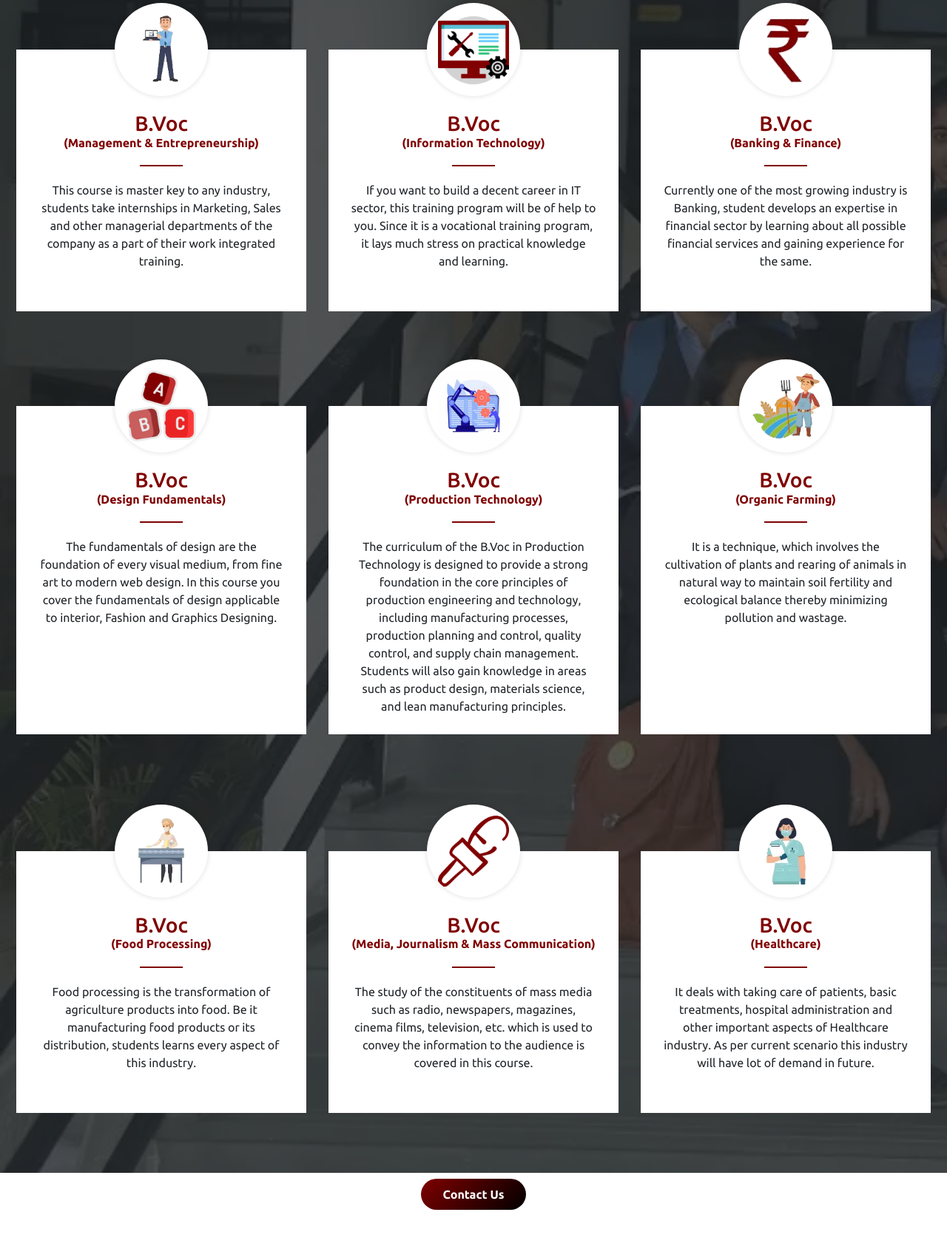
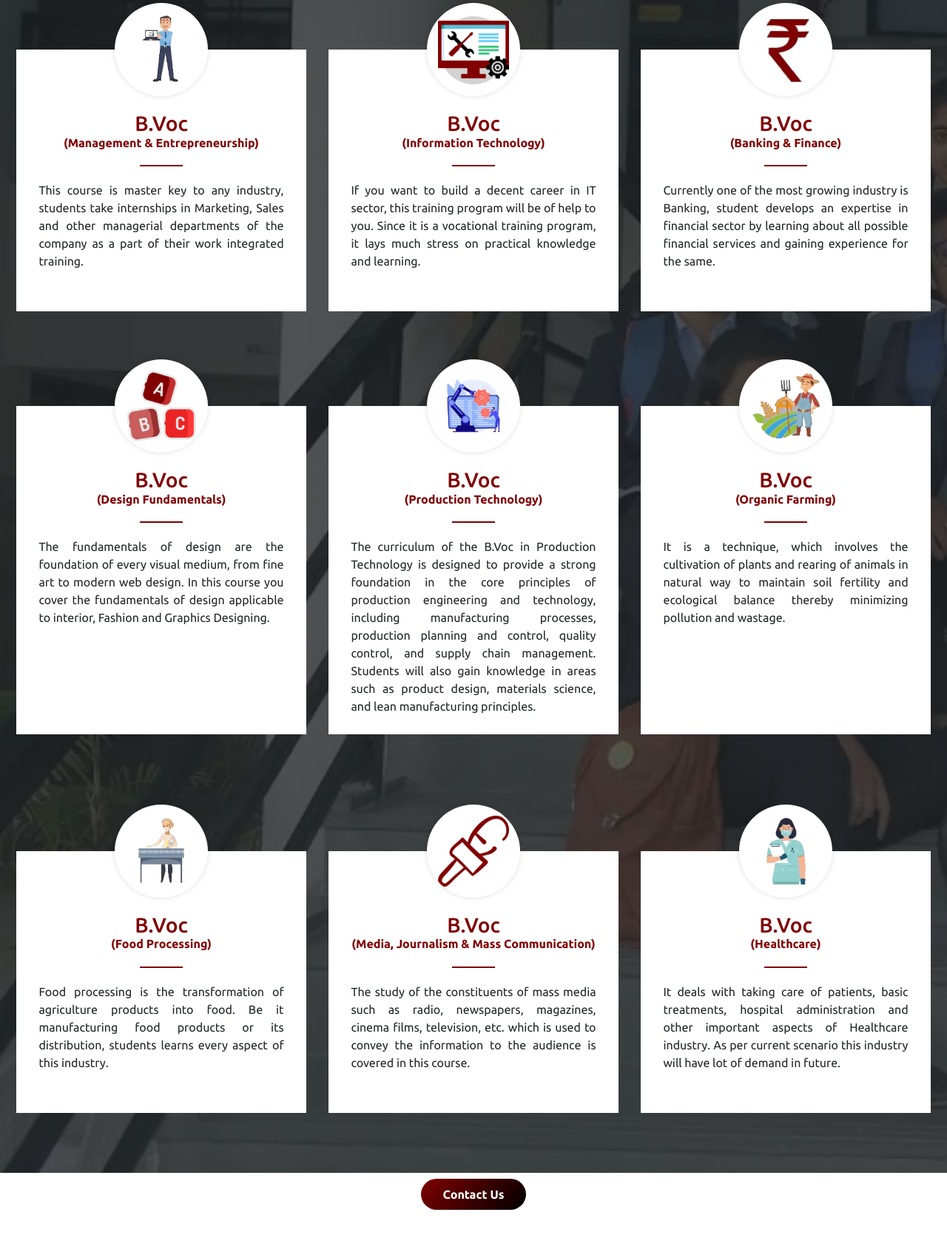
Before and after one commit to yash-drona/bvoc-landing-page-reworked, a PHP site: page / in a window 1280 px wide. Shown: the part 987-2676 px from the top of the page at 74% size. Run offline with PHP 8.4, Linux system fonts and the light colour scheme.

Commit message:
Small changes in specialization cards

```diff
--- a/css/style.css
+++ b/css/style.css
@@ -339,6 +339,9 @@ header .container {
   height: 75%;
   background-color: #fff;
 }
+.Specialization-programs-ig p {
+  text-align: justify;
+}
 .Specialization-programs-ig h3 {
   margin: 20px 0 0px;
   color: #800000;
@@ -350,6 +353,8 @@ header .container {
 .divider {
   border-bottom: 2px solid maroon;
   width: 58px;
+  height: 0;
+  overflow: hidden;
   text-align: center;
   margin: 20px auto;
 }
```
